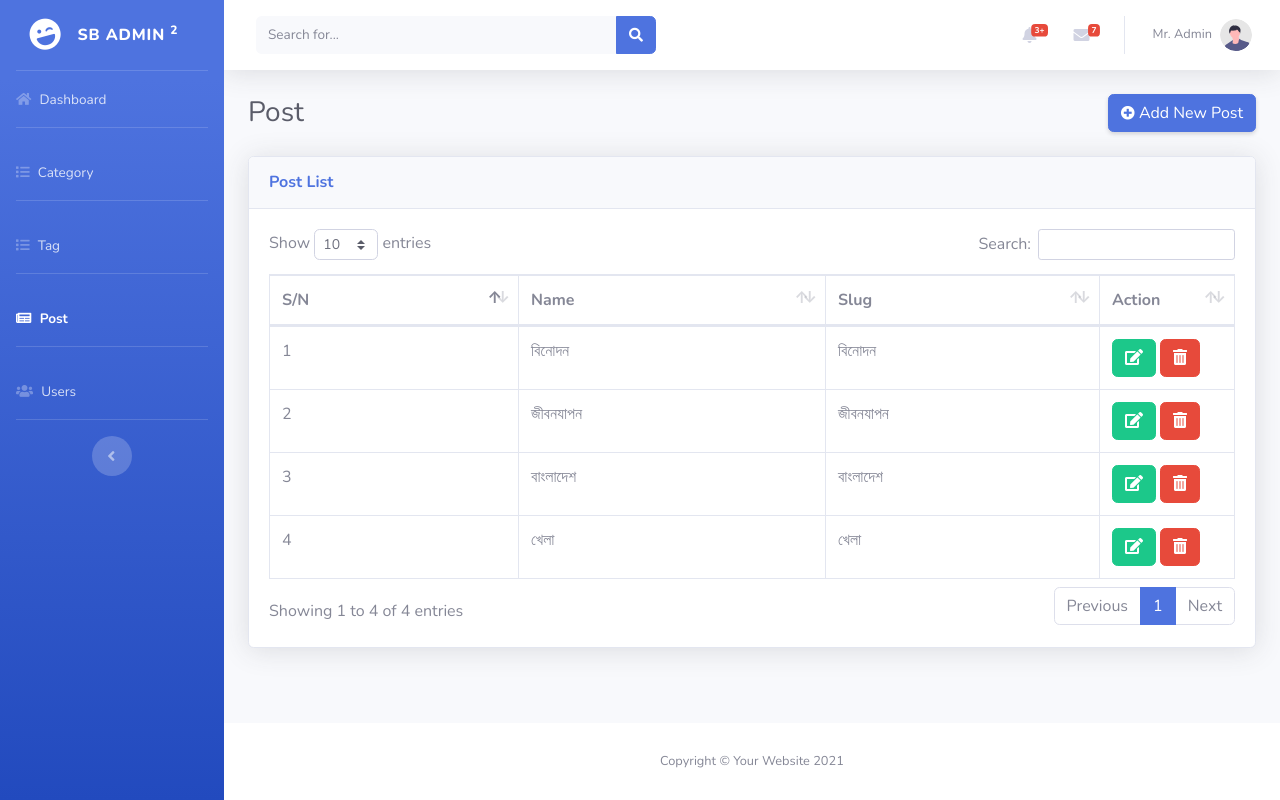
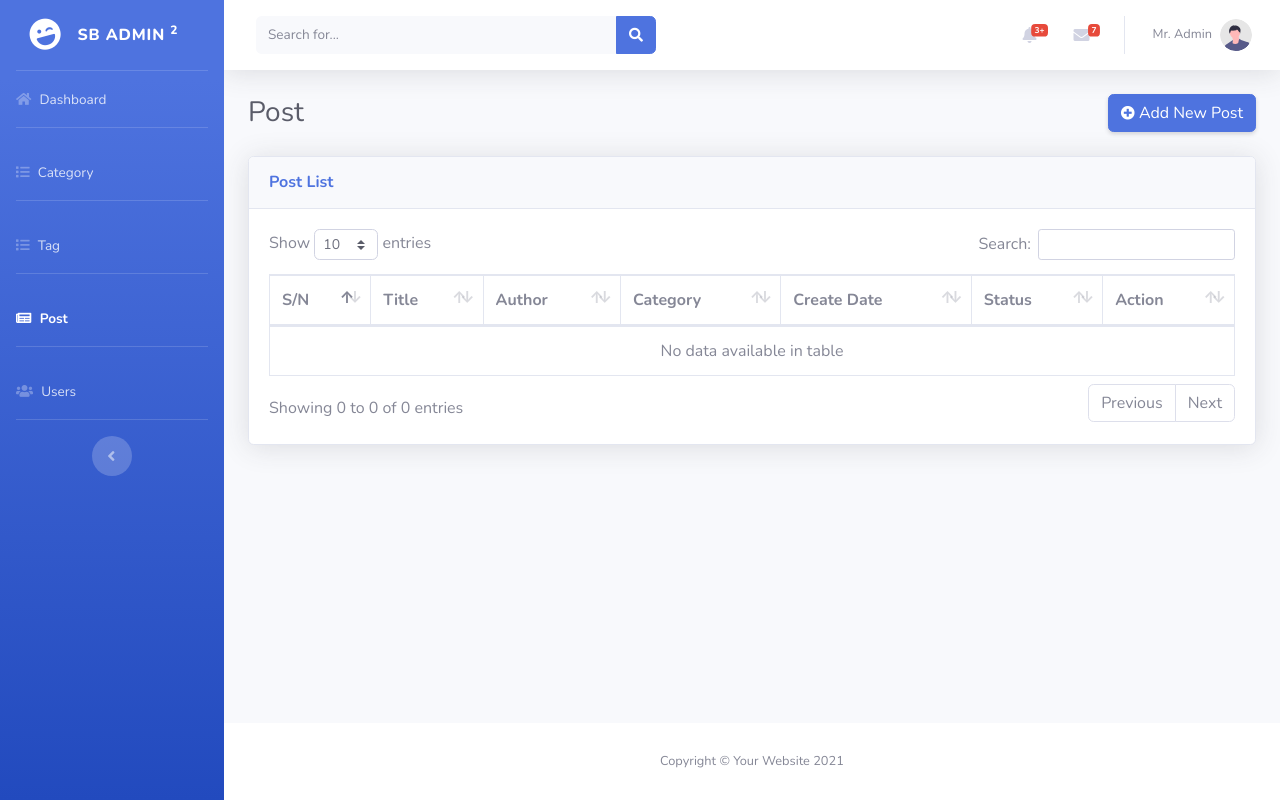
Before and after one commit to coderpick/php-blog-application, a PHP site: page /admin/post.php in a window 1280 px wide. Run offline with PHP 8.4, Linux system fonts and the light colour scheme; a user stored in the database is signed in; data comes from the database, SQL or seed files in the repository; tables that the repository leaves empty hold one stand-in row (values such as "Sample post"); some libraries are stand-ins or nearby versions.

Commit message:
post select done

```diff
--- a/admin/post.php
+++ b/admin/post.php
@@ -61,36 +61,55 @@
                                 <thead>
                                     <tr>
                                         <th>S/N</th>
-                                        <th>Name</th>
-                                        <th>Slug</th>
+                                        <th>Title</th>
+                                        <th>Author</th>
+                                        <th>Category</th>
+                                        <th>Create Date</th>
+                                        <th>Status</th>
                                         <th>Action</th>
                                     </tr>
                                 </thead>
-
                                 <tbody>
+                                    <!-- SELECT post.id,post.title,post.is_published,post.created_at,category.name as categoryName,admin.name as Author FROM post INNER JOIN category ON post.category_id=category.id INNER JOIN admin ON post.admin_id=admin.id ORDER BY post.id DESC; -->
                                     <?php
-                                    $sql = "SELECT * FROM category";
+                                    $sql = "SELECT post.id,post.title,post.is_published,post.created_at,category.name as categoryName,admin.name as Author FROM post INNER JOIN category ON post.category_id=category.id INNER JOIN admin ON post.admin_id=admin.id ORDER BY post.id DESC";
                                     $stmt = $conn->prepare($sql);
                                     $stmt->execute();
-                                    $categories = $stmt->fetchAll(PDO::FETCH_OBJ);
-                                    if ($categories) {
-                                        foreach ($categories as $key => $category) { ?>
+                                    $posts = $stmt->fetchAll(PDO::FETCH_OBJ);
+                                    if ($posts) {
+                                        foreach ($posts as $key => $post) { ?>
                                             <tr>
                                                 <td><?php echo $key + 1; ?></td>
-                                                <td><?php echo $category->name; ?></td>
-                                                <td><?php echo $category->slug; ?></td>
-                                                <td width="14%">
-                                                    <a href="categoryEdit.php?id=<?php echo $category->id; ?>" class="btn btn-success"><i class="fas fa-edit"></i></a>
-                                                    <a href="categoryDelete.php?id=<?php echo $category->id; ?>" onclick="return confirm('Are you sure to delete?')" class="btn btn-danger"><i class="fas fa-trash-alt"></i></a>
+                                                <td><?php echo $post->title; ?></td>
+                                                <td><?php echo $post->Author; ?></td>
+                                                <td><?php echo $post->categoryName; ?></td>
+                                                <td><?php echo $post->created_at; ?></td>
+                                                <td>
+                                                    <?php
+                                                    if ($post->is_published == 'Published') { ?>
+                                                        <span class="badge badge-success">Published</span>
+                                                    <?php  } else { ?>
+                                                        <span class="badge badge-danger">Draft</span>
+                                                    <?php } ?>
+
                                                 </td>
+                                                <td width="12%">
+                                                    <a href="" class="btn btn-info">
+                                                        <i class="fas fa-eye"></i>
+                                                    </a>
+                                                    <a href="" class="btn btn-success">
+                                                        <i class="fas fa-edit"></i>
+                                                    </a>
+                                                    <a href="" class="btn btn-danger">
+                                                        <i class="fas fa-trash"></i>
+                                                    </a>
+                                                </td>
+                                            </tr>
 
-                                            </tr>
                                     <?php
                                         }
                                     }
-
                                     ?>
-
 
                                 </tbody>
                             </table>
```
Also changed, not shown: admin/postCreate.php (+18 -4 lines), admin/uploads/639eb14a70bfc25995.png (deleted).
